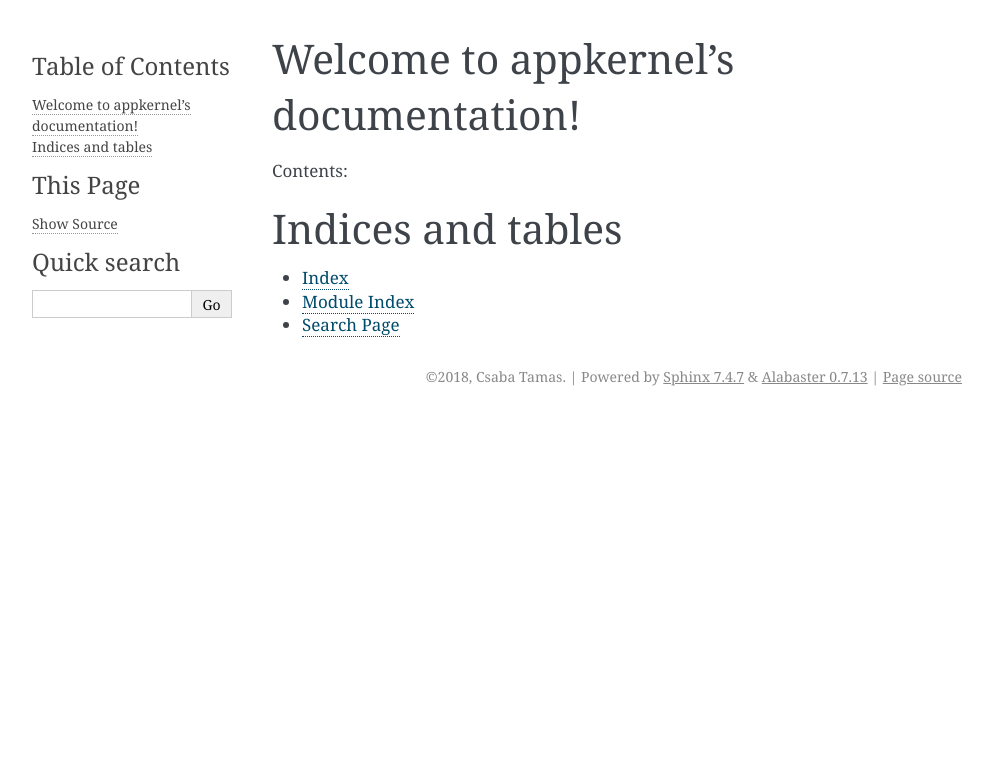
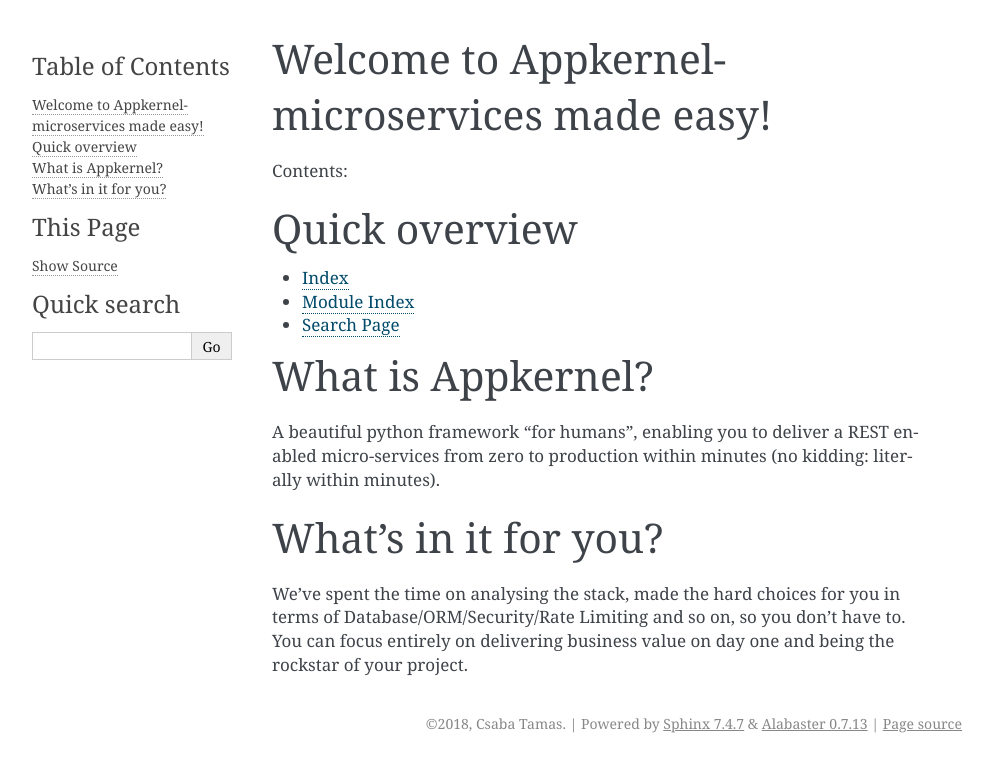
Before and after one commit to accelero-cloud/appkernel, a Sphinx documentation site: the page built from docs/index.rst, in a window 1280 px wide. Shown: the top 772 px of the page, without its empty margins (148-1141 px from the left). Built offline with Sphinx 7.4.7, drawn with Linux system fonts in a browser that asks for light colours.

Commit message:
prepping the docs

```diff
--- a/docs/index.rst
+++ b/docs/index.rst
@@ -3,7 +3,7 @@
    You can adapt this file completely to your liking, but it should at least
    contain the root `toctree` directive.
 
-Welcome to appkernel's documentation!
+Welcome to Appkernel- microservices made easy!
 =====================================
 
 Contents:
@@ -13,9 +13,17 @@ Contents:
 
 
 
-Indices and tables
-==================
+Quick overview
+==============
 
 * :ref:`genindex`
 * :ref:`modindex`
 * :ref:`search`
+
+What is Appkernel?
+==================
+A beautiful python framework "for humans", enabling you to deliver a REST enabled micro-services from zero to production within minutes (no kidding: literally within minutes).
+
+What's in it for you?
+=====================
+We've spent the time on analysing the stack, made the hard choices for you in terms of Database/ORM/Security/Rate Limiting and so on, so you don't have to. You can focus entirely on delivering business value on day one and being the rockstar of your project.
```
